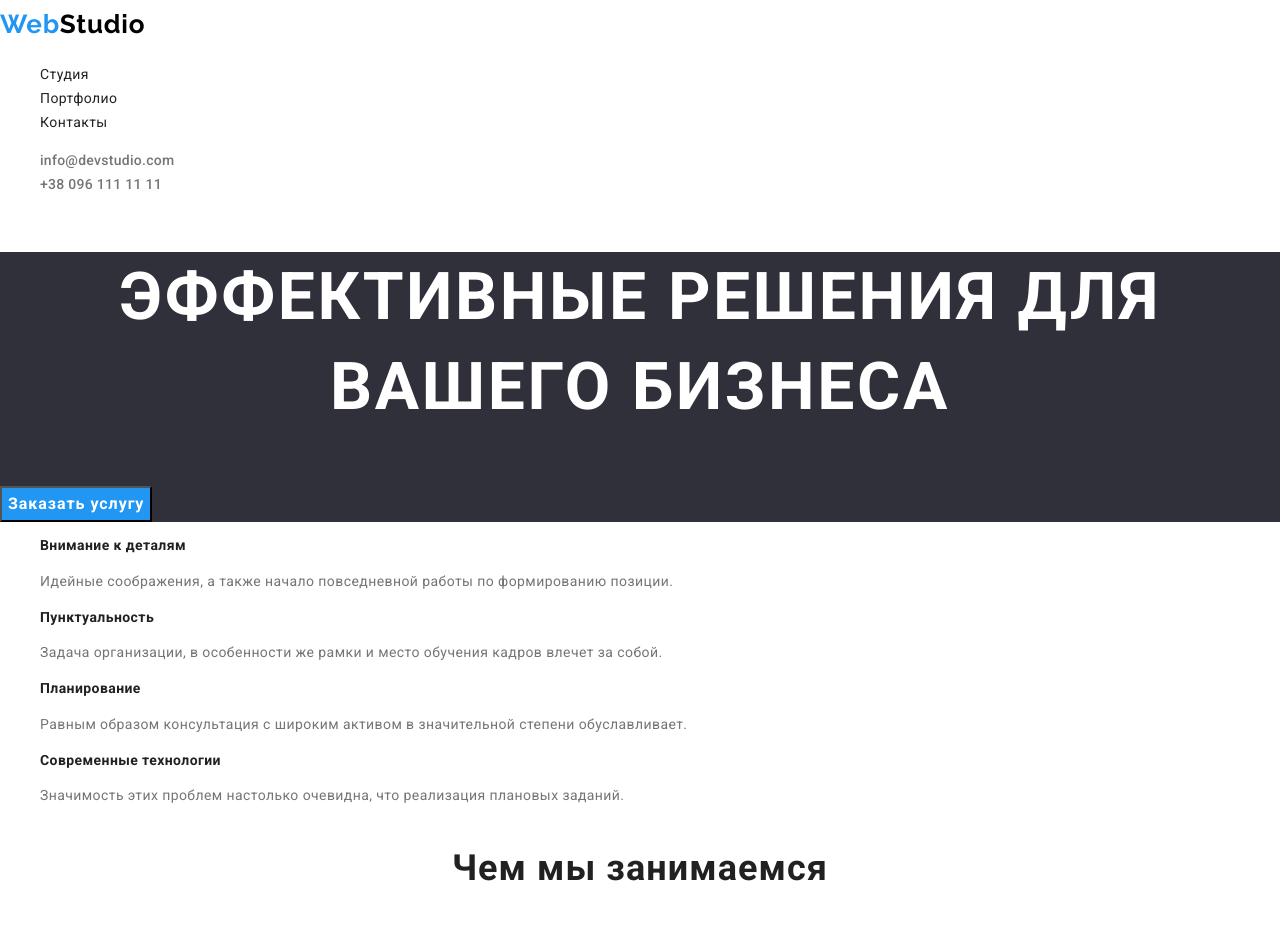
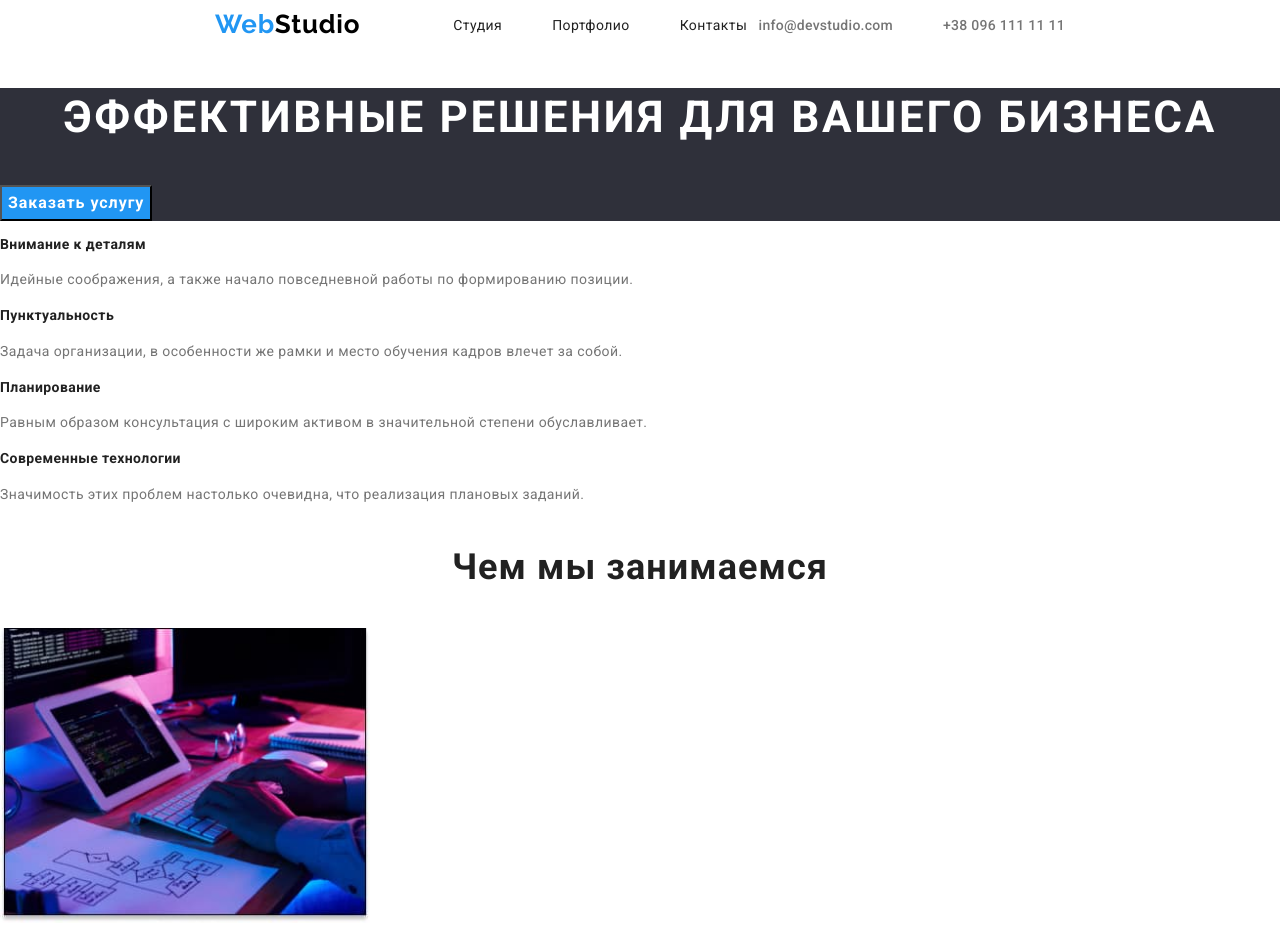
Before and after one commit to dmytro1598/goit-markup-hw-02, a plain HTML site: page index.html in a window 1280 px wide. Shown: the top 926 px of the page. Drawn offline with nearby package versions, Linux system fonts and the light colour scheme.

Commit message:
Сделал хедер

```diff
--- a/css/styles.css
+++ b/css/styles.css
@@ -38,6 +38,7 @@ address {
 
 .list {
   list-style: none;
+  padding-left: 0px;
 }
 
 .link-button:hover,
@@ -76,16 +77,41 @@ address {
 .contacts-footer:active {
   color: var(--accent-color);
 }
-
-.list > .header-list {
+.main-nav {
+  display: flex;
+}
+.list-nav {
+  display: flex;
+  margin-left: 93px;
+}
+.link-logo {
+  margin-left: 215px;
+}
+.item:not(:last-child) {
+  margin-right: 50px;
+}
+.list > .list-nav {
   font-weight: 500;
   font-size: 14px;
   line-height: 1.14;
   letter-spacing: 0.02em;
   color: var(--main-text-color);
 }
+.item > .link-header {
+  padding-top: 32px;
+  padding-bottom: 32px;
+}
+.list-contacts {
+  display: flex;
+  margin-left: auto;
+  margin-right: 215px;
+}
 
 .main-title {
+  background-color: var(--dark-bg-color);
+}
+
+.title-text {
   font-weight: 900;
   font-size: 44px;
   line-height: 1.36;
@@ -93,7 +119,6 @@ address {
   letter-spacing: 0.06em;
   text-transform: uppercase;
   color: #ffffff;
-  background-color: var(--dark-bg-color);
 }
 
 .title-advantage {
--- a/index.html
+++ b/index.html
@@ -16,27 +16,28 @@
 
 <body>
     <header class="header">
-        <nav>
-            <a class="link" href="./index.html">
+        <nav class="main-nav">
+            <a class="link link-logo" href="./index.html">
                 <span class="logo-web">Web</span><span class="logo-studio">Studio</span>
             </a>
 
-            <ul class="list header-list">
-                <li><a class="link link-header " href="./index.html">Студия</a></li>
-                <li><a class="link link-header" href="./portfolio.html">Портфолио</a></li>
-                <li><a class="link link-header" href="">Контакты</a></li>
+            <ul class="list list-nav">
+                <li class="item"><a class="link link-header" href="./index.html">Студия</a></li>
+                <li class="item"><a class="link link-header" href="./portfolio.html">Портфолио</a></li>
+                <li class="item"><a class="link link-header" href="">Контакты</a></li>
+            </ul>
+
+
+            <ul class="list list-contacts">
+                <li class="item"><a class="link link-header contacts-header" href="info@devstudio.com">info@devstudio.com</a></li>
+                <li class="item"><a class="link link-header contacts-header" href="tel:+380961111111">+38 096 111 11 11</a></li>
             </ul>
         </nav>
-
-        <ul class="list">
-            <li><a class="link link-header contacts-header" href="info@devstudio.com">info@devstudio.com</a></li>
-            <li><a class="link link-header contacts-header" href="tel:+380961111111">+38 096 111 11 11</a></li>
-        </ul>
     </header>
 
     <main>
         <section class="main-title">
-            <h1>Эффективные решения для вашего бизнеса</h1>
+            <h1 class="title-text">Эффективные решения для вашего бизнеса</h1>
             <button type="button" class="button-main">Заказать услугу</button>
         </section>
 
```
Also changed, not shown: portfolio.html (+14 -11 lines).
